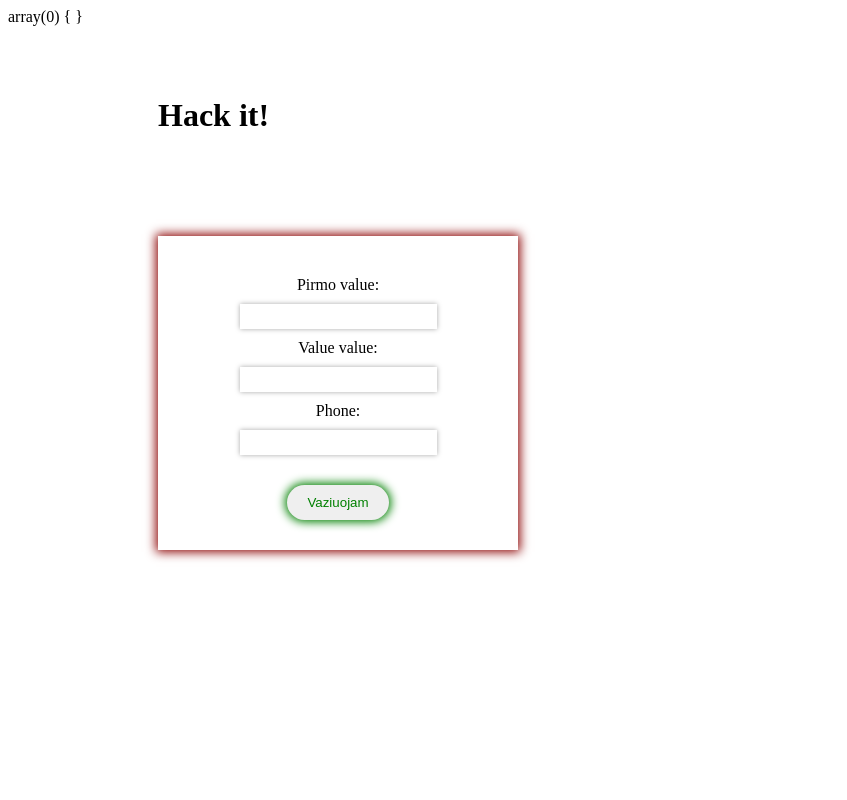
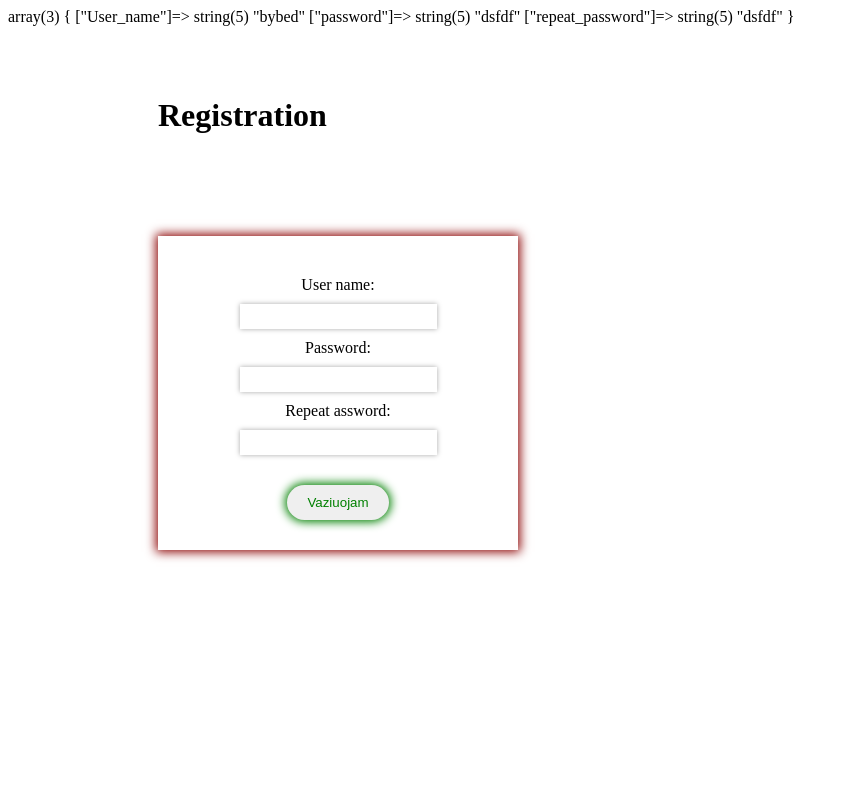
Before and after one commit to mariuskkt/php, a PHP site: page / in a window 1280 px wide. Shown: the whole page, without its empty margins (0-847 px from the left). Run offline with PHP 8.4, Linux system fonts and the light colour scheme.

Commit message:
json functions

```diff
--- /dev/null
+++ b/Core/Functions/file.php
@@ -0,0 +1,36 @@
+<?php
+
+/**
+ * converts array in to string and saves in the file
+ * @param array $array
+ * @param string $file
+ * @return bool
+ * @throws Exception
+ */
+function array_to_file(array $array, string $file): bool
+{
+    $string = json_encode($array);
+
+    $bytes_written = file_put_contents($file, $string);
+    if ($bytes_written !== false) {
+        return true;
+    }
+
+    return false;
+}
+
+/**
+ * funkcija kuri atkuria masyva is failo
+ * @param $file
+ * @return bool|mixed
+ */
+function file_to_array(string $file)
+{
+    if (file_exists($file)) {
+        $data = file_get_contents($file);
+        if ($data !== false) {
+            return json_decode($data, true);
+        }
+    }
+    return false;
+}
--- /dev/null
+++ b/app/data/db.txt
@@ -0,0 +1 @@
+{"User_name":"bybed","password":"dsfdf","repeat_password":"dsfdf"}
--- a/bootloader.php
+++ b/bootloader.php
@@ -5,3 +5,7 @@ require 'core/functions/form/core.php';
 require 'core/functions/form/validators.php';
 
 require 'app/functions/form/validators.php';
+
+require  'core/functions/file.php';
+
+define('DB_FILE', 'app/data/db.txt');
--- a/index.php
+++ b/index.php
@@ -2,6 +2,12 @@
 
 require 'bootloader.php';
 
+/**
+ * if fields are filled in correctly
+ * @param $form
+ * @param $safe_input
+ * @throws Exception
+ */
 function form_success($form, $safe_input)
 {
 //    switch ($safe_input['select']) {
@@ -17,14 +23,40 @@ function form_success($form, $safe_input)
 //        default:
 //            $result = 0;
 //    }
-    var_dump('Viskas ok su tavim');
+//    if (sqrt($safe_input['pirmas']) == $safe_input['antras']) {
+//        var_dump('Geras atsakymas');
+//    } else {
+//        $paklaida = sqrt($safe_input['pirmas']) - $safe_input['antras'];
+//        if ($paklaida < 0) {
+//            var_dump('Saknies neatspejai, suklydai per ' . ($paklaida * -1) . ' per daug');
+//        } else {
+//            var_dump('Saknies neatspejai, suklydai per ' . $paklaida . ' per mazai');
+//
+//        }
+//
+//    }
+//    var_dump('Viskas ok su tavim');
+
+    $file_name = DB_FILE;
+    array_to_file($safe_input, $file_name);
+
 }
 
+/**
+ * if fields are filled in not correctly
+ * @param $form
+ * @param $safe_input
+ * @throws Exception
+ */
 function form_failed($form, $safe_input)
 {
-    var_dump('Confirmed. Adaptas');
+    var_dump('Eik NX');
 }
 
+
+var_dump(file_to_array(DB_FILE));
+
+$saknis = rand(4, 100);
 
 $form = [
     'attr' => [
@@ -34,63 +66,83 @@ $form = [
         'id' => 'form-id'
     ],
     'fields' => [
-        'pirmas' => [
-            'label' => 'Pirmo value: ',
+        'User_name' => [
+            'label' => 'User name: ',
             'type' => 'text',
             'value' => '',
             'validate' => [
                 'validate_not_empty',
-                'validate_text_length'=>[
+                'validate_text_length' => [
                     'min' => 2,
-                    'max' => 10
+                    'max' => 6
                 ]
             ],
             'extra' => [
                 'attr' => [
                     'class' => 'red',
-                    'id' => 'first-name'
+                    'id' => 'first-name',
                 ]
             ]
         ],
-        'antras' => [
-            'label' => 'Value value: ',
+        'password' => [
+            'label' => 'Password: ',
             'type' => 'text',
             'value' => '',
             'validate' => [
                 'validate_not_empty',
-                'validate_text_length'=>[
-                        'min' => 2,
-                        'max' => 10
+                'validate_text_length' => [
+                    'min' => 2,
+                    'max' => 6
                 ]
             ],
             'extra' => [
 
                 'attr' => [
                     'class' => 'red',
-                    'id' => 'first-name'
+                    'id' => 'first-name',
                 ]
             ]
         ],
-        'telefonas' => [
-            'label' => 'Phone: ',
+        'repeat_password' => [
+            'label' => 'Repeat assword: ',
             'type' => 'text',
             'value' => '',
             'validate' => [
                 'validate_not_empty',
-                'validate_is_number',
-                'validate_phone',
-                'validate_text_length'=>[
+                'validate_text_length' => [
                     'min' => 2,
-                    'max' => 20
+                    'max' => 10
                 ]
             ],
             'extra' => [
+
                 'attr' => [
                     'class' => 'red',
-                    'id' => 'first-name'
+                    'id' => 'first-name',
+                    'step' => 'any'
                 ]
             ]
         ],
+//        'telefonas' => [
+//            'label' => 'Phone: ',
+//            'type' => 'text',
+//            'value' => '',
+//            'validate' => [
+//                'validate_not_empty',
+//                'validate_is_number',
+//                'validate_phone',
+//                'validate_text_length'=>[
+//                    'min' => 2,
+//                    'max' => 20
+//                ]
+//            ],
+//            'extra' => [
+//                'attr' => [
+//                    'class' => 'red',
+//                    'id' => 'first-name'
+//                ]
+//            ]
+//        ],
 //        'select' => [
 //            'type' => 'select',
 //            'label' => 'Pasirinkite veiksma:',
@@ -149,8 +201,8 @@ $form = [
     ],
     'validators' => [
         'validate_fields_match' => [
-            'pirmas',
-            'antras'
+            'password',
+            'repeat_password'
         ]
     ],
     'callbacks' => [
@@ -166,7 +218,17 @@ if ($_POST) {
 
 }
 
-var_dump($_POST);
+//if (file_exists($file_name)){
+//    print 'File exists';
+//    return true;
+//}else{
+//    print 'Damn. No such file.';
+//}
+
+
+//array_to_file($safe_input, $file_name);
+
+//var_dump($_POST);
 //var_dump($safe_input);
 //var_dump($form['error']);
 
@@ -181,7 +243,7 @@ var_dump($_POST);
 </head>
 <body>
 <main>
-    <h1>Hack it!</h1>
+    <h1>Registration</h1>
     <h2><?php print $safe_input['first_name'] ?? ''; ?></h2>
     <h2><?php print $safe_input['password'] ?? ''; ?></h2>
     <form method="post">
```
Also changed, not shown: Core/Functions/Form/validators.php (line endings or trailing spaces).
